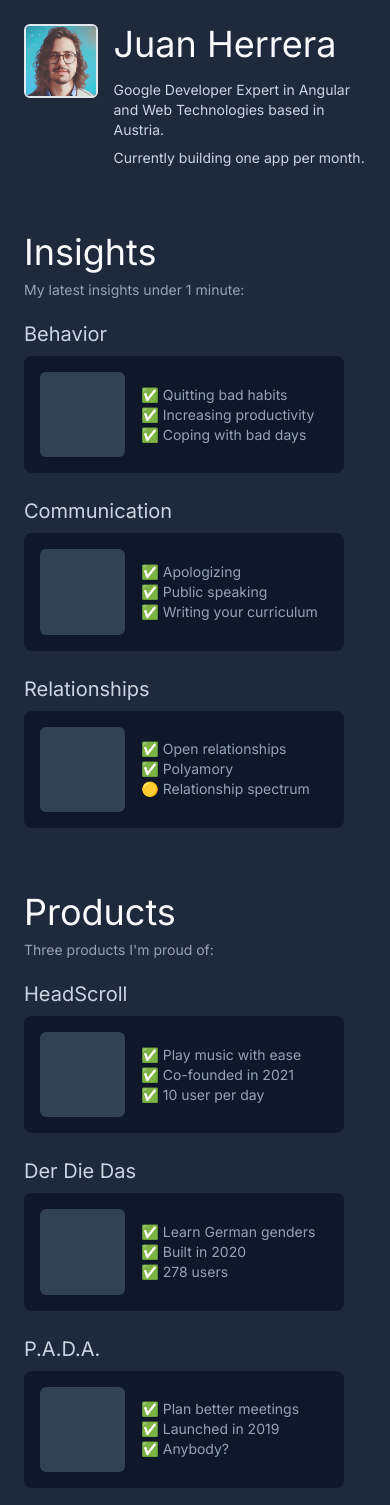
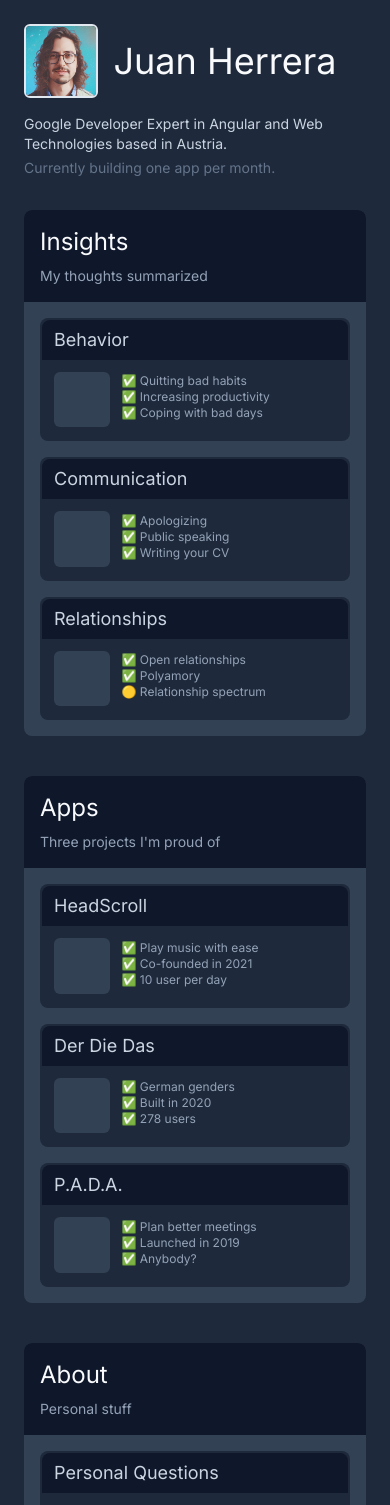
Before and after one commit to jdjuan/jdjuan.io, a Next.js app: page / in a window 390 px wide. Shown: the top 1505 px of the page. Built offline with nearby package versions, Linux system fonts and the light colour scheme; what tailwindcss-debug-screens would draw is missing.

Commit message:
improve responsive design

```diff
--- a/components/navbar.tsx
+++ b/components/navbar.tsx
@@ -3,7 +3,9 @@ import Link from "next/link";
 const Navbar = () => {
   return (
     <div className='mb-4 text-sm underline'>
-      <Link href='/'>Back to home</Link>
+      <Link href='/' scroll={false}>
+        Back to home
+      </Link>
     </div>
   );
 };
--- a/content/highlights.content.ts
+++ b/content/highlights.content.ts
@@ -3,7 +3,7 @@ import { Highlight } from "../models/highlights.interface";
 export const highlights: Highlight[] = [
   {
     title: "Insights",
-    description: "My latest insights under 1 minute:",
+    description: "My thoughts summarized",
     items: [
       {
         title: "Behavior",
@@ -18,7 +18,7 @@ export const highlights: Highlight[] = [
       {
         title: "Communication",
         link: "communication",
-        topics: ["✅ Apologizing", "✅ Public speaking", "✅ Writing your curriculum"],
+        topics: ["✅ Apologizing", "✅ Public speaking", "✅ Writing your CV"],
       },
       {
         title: "Relationships",
@@ -28,8 +28,8 @@ export const highlights: Highlight[] = [
     ],
   },
   {
-    title: "Products",
-    description: "Three products I'm proud of:",
+    title: "Apps",
+    description: "Three projects I'm proud of",
     items: [
       {
         title: "HeadScroll",
@@ -41,7 +41,7 @@ export const highlights: Highlight[] = [
         title: "Der Die Das",
         link: "http://derdiedas.jdjuan.io",
         isExternalLink: true,
-        topics: ["✅ Learn German genders", "✅ Built in 2020", "✅ 278 users"],
+        topics: ["✅ German genders", "✅ Built in 2020", "✅ 278 users"],
       },
       {
         title: "P.A.D.A.",
@@ -53,22 +53,22 @@ export const highlights: Highlight[] = [
   },
   {
     title: "About",
-    description: "A little more about me:",
+    description: "Personal stuff",
     items: [
       {
         title: "Personal Questions",
         link: "about",
-        topics: ["🟢 What am I good at?", "🟢 What am I bad at?", "🟢 What are my beliefs?"],
+        topics: ["✅ What am I good at?", "✅ What am I bad at?", "✅ What are my beliefs?"],
       },
       {
         title: "Book Reviews",
         link: "books",
-        topics: ["🟢 Ratings", "🟢 Reviews"],
+        topics: ["✅ Reviews", "✅ Notes", "✅ Year"],
       },
       {
         title: "Timeline of events",
         link: "timeline",
-        topics: ["🟢 Becoming a developer", "🟢 My first job", "🟢 Moving to Europe"],
+        topics: ["✅ Becoming a developer", "✅ My first job", "✅ Moving to Europe"],
       },
     ],
   },
--- a/next.config.js
+++ b/next.config.js
@@ -3,6 +3,9 @@
  */
 const nextConfig = {
   reactStrictMode: true,
+  experimental: {
+    scrollRestoration: true,
+  },
 };
 
 module.exports = nextConfig;
--- a/pages/index.tsx
+++ b/pages/index.tsx
@@ -9,44 +9,52 @@ import profilePic from "../public/me.jpg";
 
 export const Home: NextPageWithLayout = () => {
   return (
-    <>
+    <div className='grid gap-8 lg:gap-16'>
       {/* INTRO */}
-      <div className='mb-16 grid max-w-full grid-cols-12 gap-4 md:max-w-3xl lg:mb-28 lg:max-w-4xl lg:gap-6'>
+      <div className='grid max-w-full grid-cols-12 items-center gap-4 md:max-w-3xl lg:max-w-4xl lg:gap-5'>
         <Image
           src={profilePic}
           alt='Picture of the author'
-          className='col-span-3 rounded-md border-2 border-slate-200 sm:border-4 md:col-span-2 lg:col-span-2 lg:mt-2'
+          className='col-span-3 rounded-md border-2 border-slate-200 sm:row-span-2 sm:border-4 md:col-span-2 lg:col-span-2'
         />
         <div className='col-span-9 md:col-span-10 lg:col-span-9'>
-          <h1 className='mb-4 text-4xl sm:text-5xl lg:text-6xl'>Juan Herrera</h1>
-          <div className=' text-slate-300'>
-            <p className='mb-2 lg:text-lg'>Google Developer Expert in Angular and Web Technologies based in Austria.</p>
-            <p className='lg:text-base'>Currently building one app per month.</p>
+          <h1 className='text-4xl sm:text-5xl lg:text-6xl'>Juan Herrera</h1>
         </div>
+        <div className='col-span-full text-slate-300 sm:col-span-9 sm:col-start-4 md:col-start-3'>
+          <p className='mb-1 lg:text-lg'>Google Developer Expert in Angular and Web Technologies based in Austria.</p>
+          <p className='text-slate-500 lg:text-base'>Currently building one app per month.</p>
         </div>
       </div>
       {/* END INTRO */}
       {/* HIGHLIGHTS */}
+      <div className='grid gap-10 md:grid-cols-2 md:gap-6 lg:grid-cols-3 lg:gap-5'>
         {highlights.map((highlight) => (
-        <div className='mb-16' key={highlight.title}>
-          <h2 className='mb-2 text-4xl'>{highlight.title}</h2>
+          <div className='rounded-lg bg-slate-700' key={highlight.title}>
+            <div className='rounded-t-lg bg-slate-900 p-4 md:p-5'>
+              <h2 className='mb-2 text-2xl md:text-3xl lg:text-4xl'>{highlight.title}</h2>
               <p className='text-sm text-slate-400'>{highlight.description}</p>
+            </div>
             {/* HIGHLIGHTS GRID */}
-          <div className='my-5 grid gap-6 md:max-w-2xl md:grid-cols-2 lg:max-w-5xl lg:grid-cols-3'>
+            <div className='grid gap-4 p-4 md:gap-5 md:p-5'>
               {/* HIGHLIGHT BLOCK */}
               {highlight.items.map(({ title, link, isExternalLink, topics }) => (
                 <Link passHref={isExternalLink} key={title} target={isExternalLink ? "_blank" : "_self"} href={link}>
+                  <div className='bordder box-border grid max-w-xs grid-cols-12 items-center gap-3 rounded-lg border-2 border-transparent bg-slate-800 transition hover:scale-105 hover:border-slate-50 sm:gap-4'>
                     {/* HIGHLIGHT TITLE */}
-                <h3 className='mb-2 text-xl text-slate-300'>{title}</h3>
-                <div className='grid max-w-xs grid-cols-12 items-center gap-4 rounded-lg bg-slate-900 p-4 hover:bg-black'>
+                    <h3
+                      className='col-span-full rounded-t-lg bg-slate-900
+                    px-3 py-1.5 text-lg text-slate-300 sm:px-4 sm:py-2 md:text-xl'
+                    >
+                      {title}
+                    </h3>
                     {/* HIGHLIGHT ICON */}
-                  <div className='col-span-4'>
+                    <div className='col-span-3 pl-3 pb-3 sm:pl-4 sm:pb-4'>
                       <div className='aspect-square w-full rounded-md bg-slate-700 bg-clip-content'></div>
                     </div>
                     {/* HIGHLIGHT TOPICS */}
-                  <div className='col-span-8'>
+                    <div className='col-span-9 pr-4 pb-4'>
                       {topics.map((topic) => (
-                      <p className='text-slate-400' key={topic}>
+                        <p className='text-xs text-slate-400 sm:text-sm' key={topic}>
                           {topic}
                         </p>
                       ))}
@@ -57,37 +65,10 @@ export const Home: NextPageWithLayout = () => {
             </div>
           </div>
         ))}
+      </div>
       {/* END HIGHLIGHTS */}
       <Updates></Updates>
-
-      {/* END PRODUCTS */}
-      {/* <div className='grid items-center gap-10 sm:grid-cols-2 sm:gap-14 md:gap-y-8 lg:gap-2 portrait:gap-16 landscape:gap-14'>
-          <div className=''>
-            <h1 className='mb-8 text-3xl'>Juan Herrera</h1>
-            <p>
-              Lorem ipsum dolor sit amet, consectetur adipiscing elit. Maecenas tempor nisi diam. Interdum et. Lorem
-              ipsum dolor sit amet
-              <br />
-              <br /> Lorem ipsum dolor sit amet, consectetur adipiscing elit. Maecenas tempor nisi diam. Lorem ipsum
-              dolor sit amet, consectetur adipiscing elit. Maecenas tempor nisi diam.
-            </p>
     </div>
-          <div className='grid grid-cols-2 gap-8 sm:gap-5 md:gap-7 lg:gap-8 xl:gap-12 max-md:landscape:gap-5'>
-            {["Behavior", "Communication", "Relationships", "Software Development"].map((value, index) => (
-              <div
-                key={value}
-                className={cx(
-                  "flex aspect-square w-full max-w-[8rem] items-center justify-center bg-slate-700 text-center",
-                  { "justify-self-end": index % 2 === 0 }
-                )}
-              >
-                {value}
-              </div>
-            ))}
-          </div>
-        </div> */}
-      {/* </main> */}
-    </>
   );
 };
 
```
Lines whose indentation alone changed are shown as unchanged.
